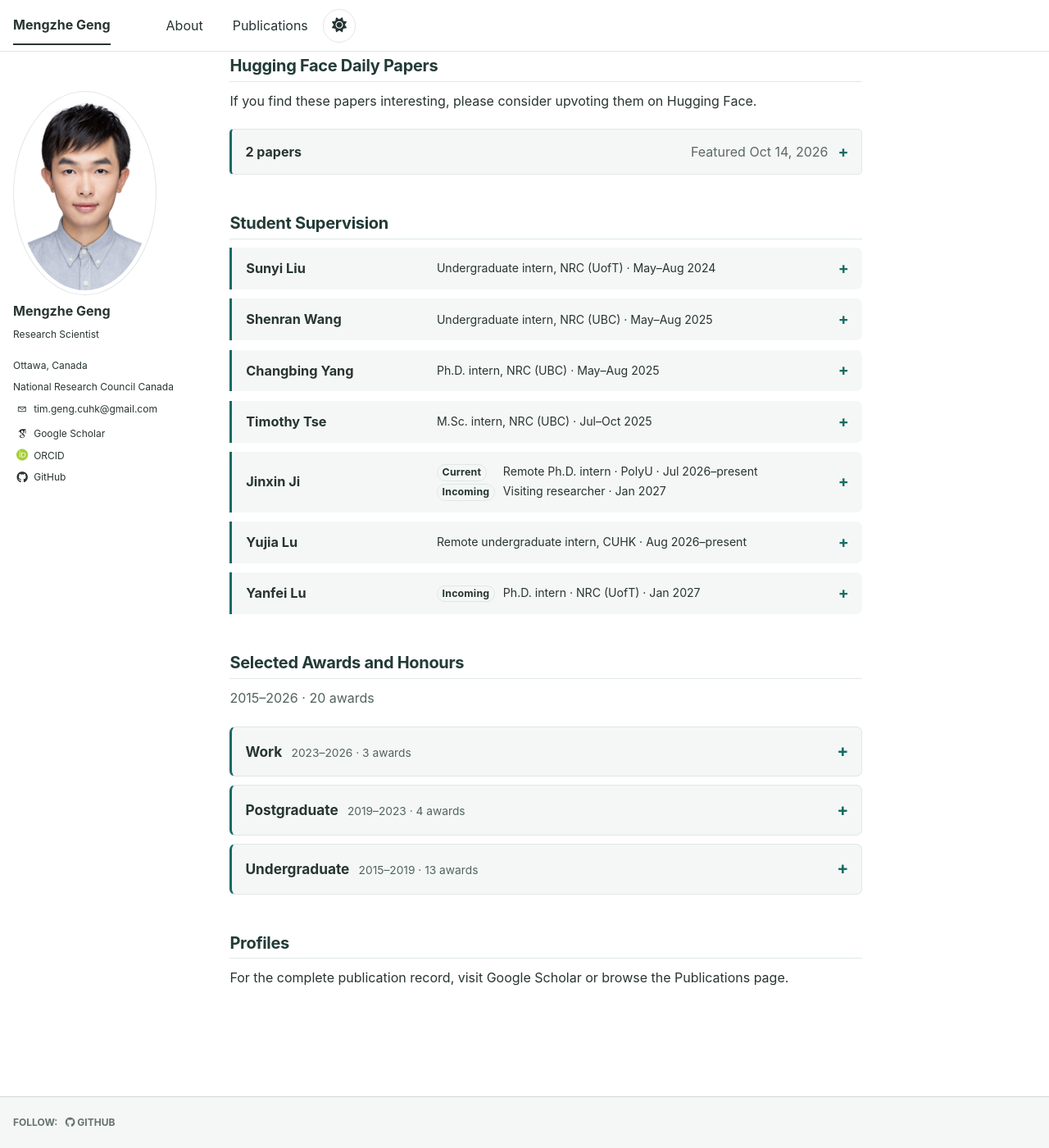
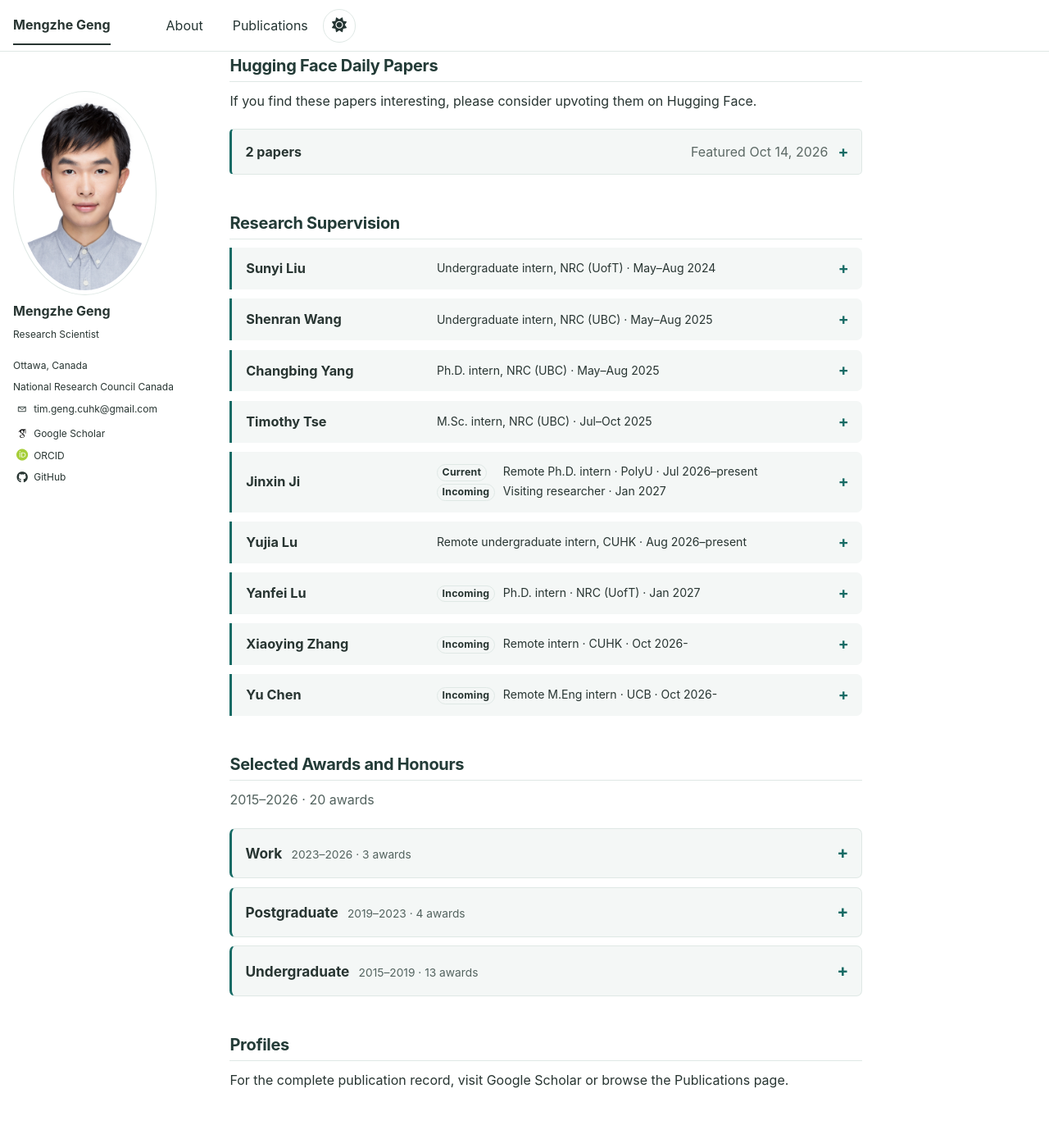
Before and after one commit to MENGZHEGENG/MENGZHEGENG.github.io, a Jekyll site: the page built from _pages/about.md, in a window 1280 px wide and 1400 px high, scrolled down 2423 px. Shown: the whole window at 82% size. Built offline with Jekyll 4.4.1, drawn with Linux system fonts in a browser that asks for light colours; some web fonts are replaced.

Commit message:
Rename supervision section and add incoming interns

```diff
--- a/_pages/about.md
+++ b/_pages/about.md
@@ -150,7 +150,7 @@ classes: wide
   </div>
 </details>
 
-<h2 id="student-supervision">Student Supervision</h2>
+<h2 id="research-supervision">Research Supervision</h2>
 <div class="supervision-list">
   <details class="supervision-entry">
     <summary class="supervision-heading">
@@ -222,6 +222,18 @@ classes: wide
       <p class="supervision-detail"><span class="supervision-label">Publication</span><span class="supervision-detail-copy"><a href="https://aclanthology.org/2026.lrec-1.709/" target="_blank" rel="noopener noreferrer">GlossMATE: Multi-Agent Translator Explanations for Glosses</a>, <em>Language Resources and Evaluation Conference (LREC 2026)</em></span></p>
     </div>
   </details>
+  <details class="supervision-entry">
+    <summary class="supervision-heading">
+      <span class="supervision-name">Xiaoying Zhang</span>
+      <span class="publication-meta supervision-roles"><span class="supervision-role-line"><span class="supervision-role-tag">Incoming</span><span class="supervision-role-copy">Remote intern · CUHK · Oct 2026-</span></span></span>
+    </summary>
+  </details>
+  <details class="supervision-entry">
+    <summary class="supervision-heading">
+      <span class="supervision-name">Yu Chen</span>
+      <span class="publication-meta supervision-roles"><span class="supervision-role-line"><span class="supervision-role-tag">Incoming</span><span class="supervision-role-copy">Remote M.Eng intern · UCB · Oct 2026-</span></span></span>
+    </summary>
+  </details>
 </div>
 
 <h2 id="awards">Selected Awards and Honours</h2>
```
